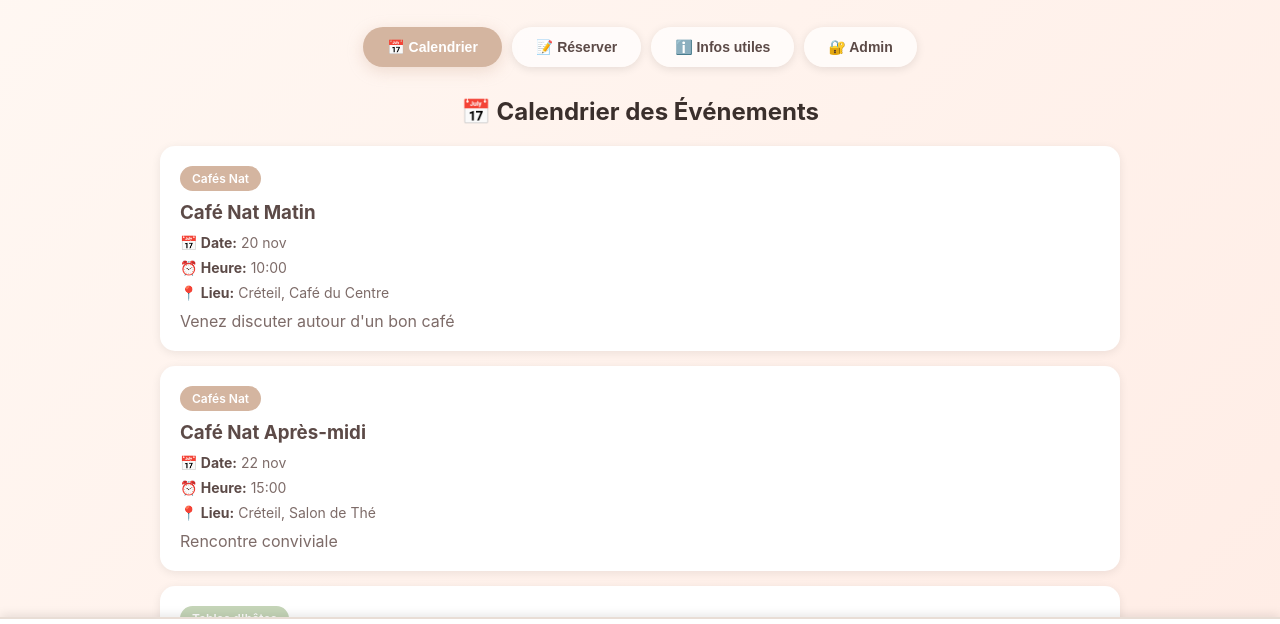
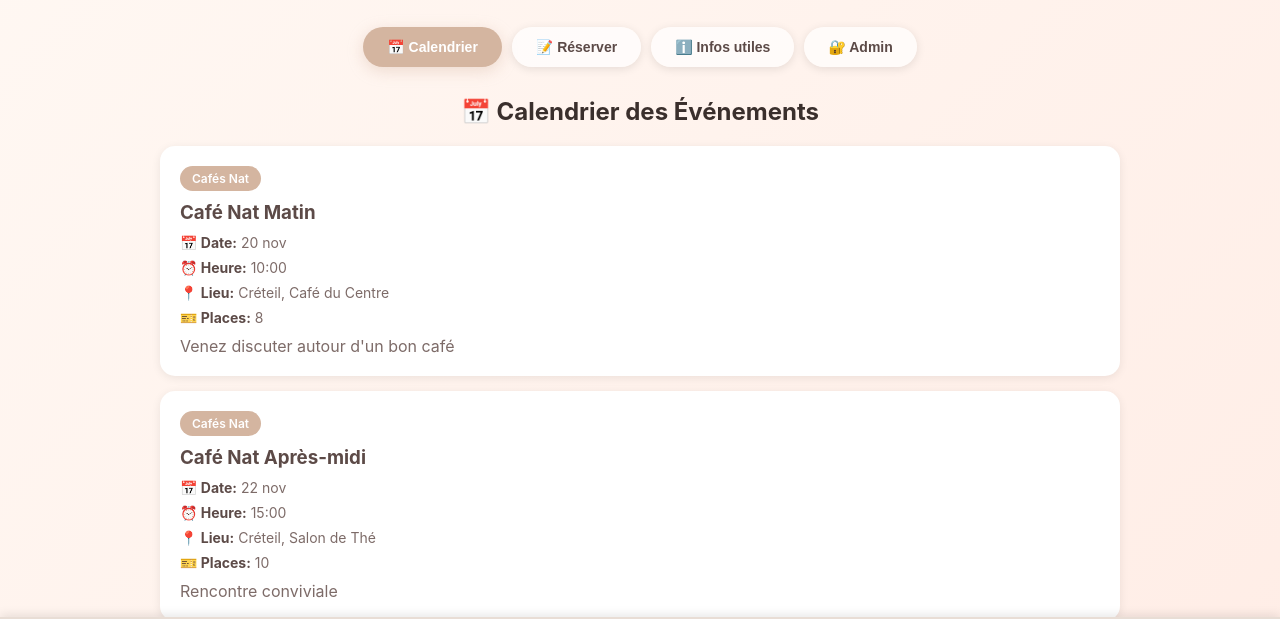
Before and after one commit to daynedelepine/evenements-nat, a plain HTML site: page index.html in a window 1280 px wide. Shown: the part 132-756 px from the top of the page. Drawn offline with Linux system fonts and the light colour scheme.

Commit message:
Ajout du nombre de places disponibles pour les événements

```diff
--- a/index.html
+++ b/index.html
@@ -383,13 +383,12 @@
 
         // Sample events
         const sampleEvents = [
-            { id: "1", name: "Café Nat Matin", category: "Cafés Nat", date: "20 nov", time: "10:00", location: "Créteil, Café du Centre", desc: "Venez discuter autour d'un bon café" },
-            { id: "2", name: "Café Nat Après-midi", category: "Cafés Nat", date: "22 nov", time: "15:00", location: "Créteil, Salon de Thé", desc: "Rencontre conviviale" },
-            { id: "3", name: "Table d'hôtes Gastronomique", category: "Tables d'hôtes", date: "25 nov", time: "19:30", location: "Restaurant L'Authentique", desc: "Dîner convivial" },
-            { id: "4", name: "Table d'hôtes Cuisine", category: "Tables d'hôtes", date: "5 déc", time: "19:00", location: "Maison d'Hôtes", desc: "Saveurs françaises" },
-            { id: "5", name: "ApéroNus Soirée", category: "ApéroNus", date: "23 nov", time: "18:00", location: "Terrasse du Lac", desc: "Apéritif convivial" },
-            { id: "6", name: "ApéroNus Networking", category: "ApéroNus", date: "28 nov", time: "17:30", location: "Lieu Atypique", desc: "Rencontre décontractée" }
-        ];
+        { id: "1", name: "Café Nat Matin", category: "Cafés Nat", date: "20 nov", time: "10:00", location: "Créteil, Café du Centre", desc: "Venez discuter autour d'un bon café", maxSeats: 8 },
+        { id: "2", name: "Café Nat Après-midi", category: "Cafés Nat", date: "22 nov", time: "15:00", location: "Créteil, Salon de Thé", desc: "Rencontre conviviale", maxSeats: 10 },
+        { id: "3", name: "Table d'hôtes Gastronomique", category: "Tables d'hôtes", date: "25 nov", time: "19:30", location: "Restaurant L'Authentique", desc: "Dîner convivial", maxSeats: 12 },
+        { id: "4", name: "Table d'hôtes Cuisine", category: "Tables d'hôtes", date: "5 déc", time: "19:00", location: "Maison d'Hôtes", desc: "Saveurs françaises", maxSeats: 8 },
+        { id: "5", name: "ApéroNus Soirée", category: "ApéroNus", date: "23 nov", time: "18:00", location: "Terrasse du Lac", desc: "Apéritif convivial", maxSeats: 15 },
+        { id: "6", name: "ApéroNus Networking", category: "ApéroNus", date: "28 nov", time: "17:30", location: "Lieu Atypique", desc: "Rencontre décontractée", maxSeats: 20 }        ];
 
         function getCategoryClass(category) {
             if (category.includes("Cafés")) return "category-cafes";
@@ -407,6 +406,7 @@
                         <div class="event-info"><strong>📅 Date:</strong> ${event.date}</div>
                         <div class="event-info"><strong>⏰ Heure:</strong> ${event.time}</div>
                         <div class="event-info"><strong>📍 Lieu:</strong> ${event.location}</div>
+                                        <div class="event-info"><strong>🎫 Places:</strong> ${event.maxSeats}</div>
                         <p style="color: #7D6B68; margin-top: 10px;">${event.desc}</p>
                     </div>
                 `;
```
